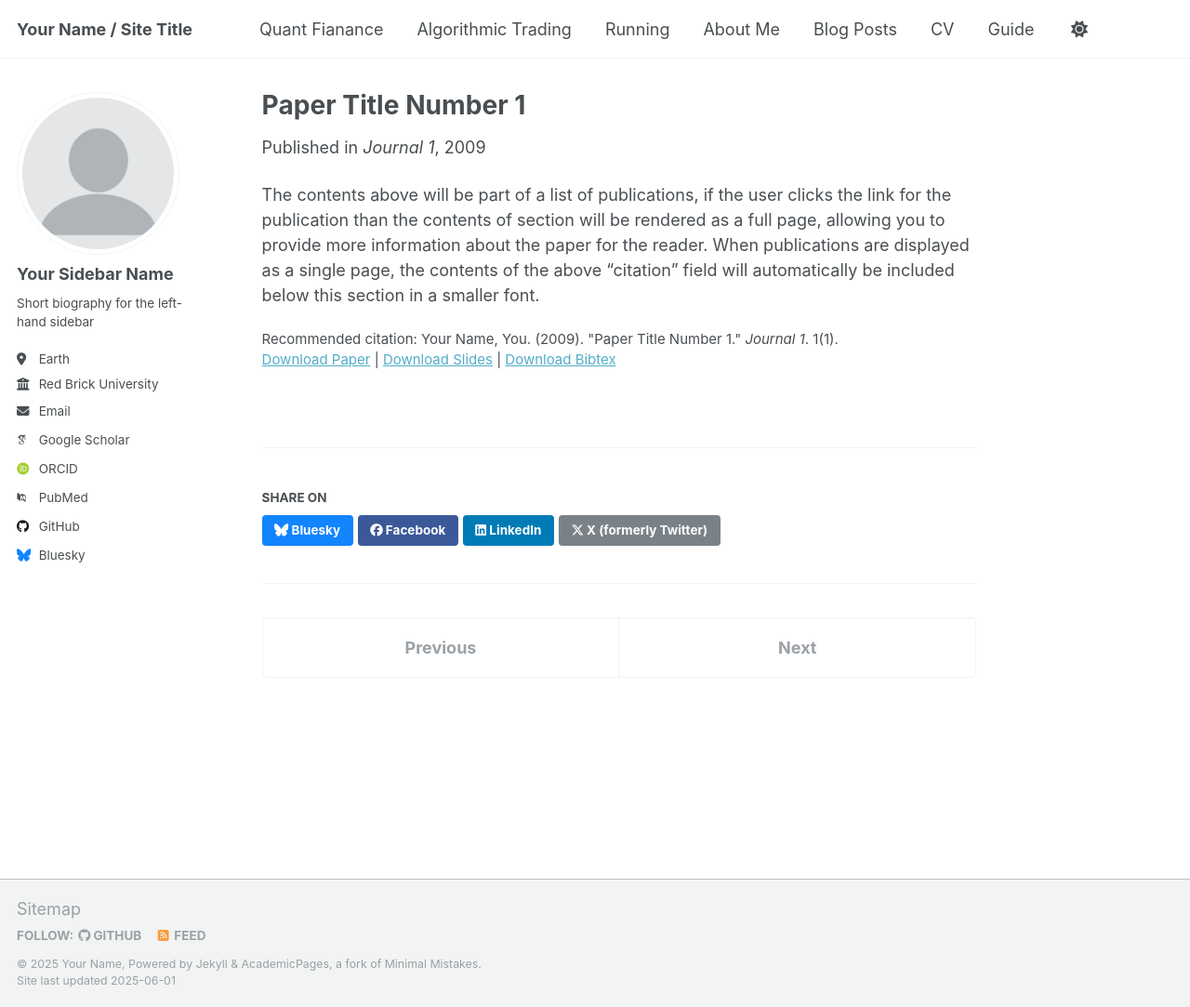
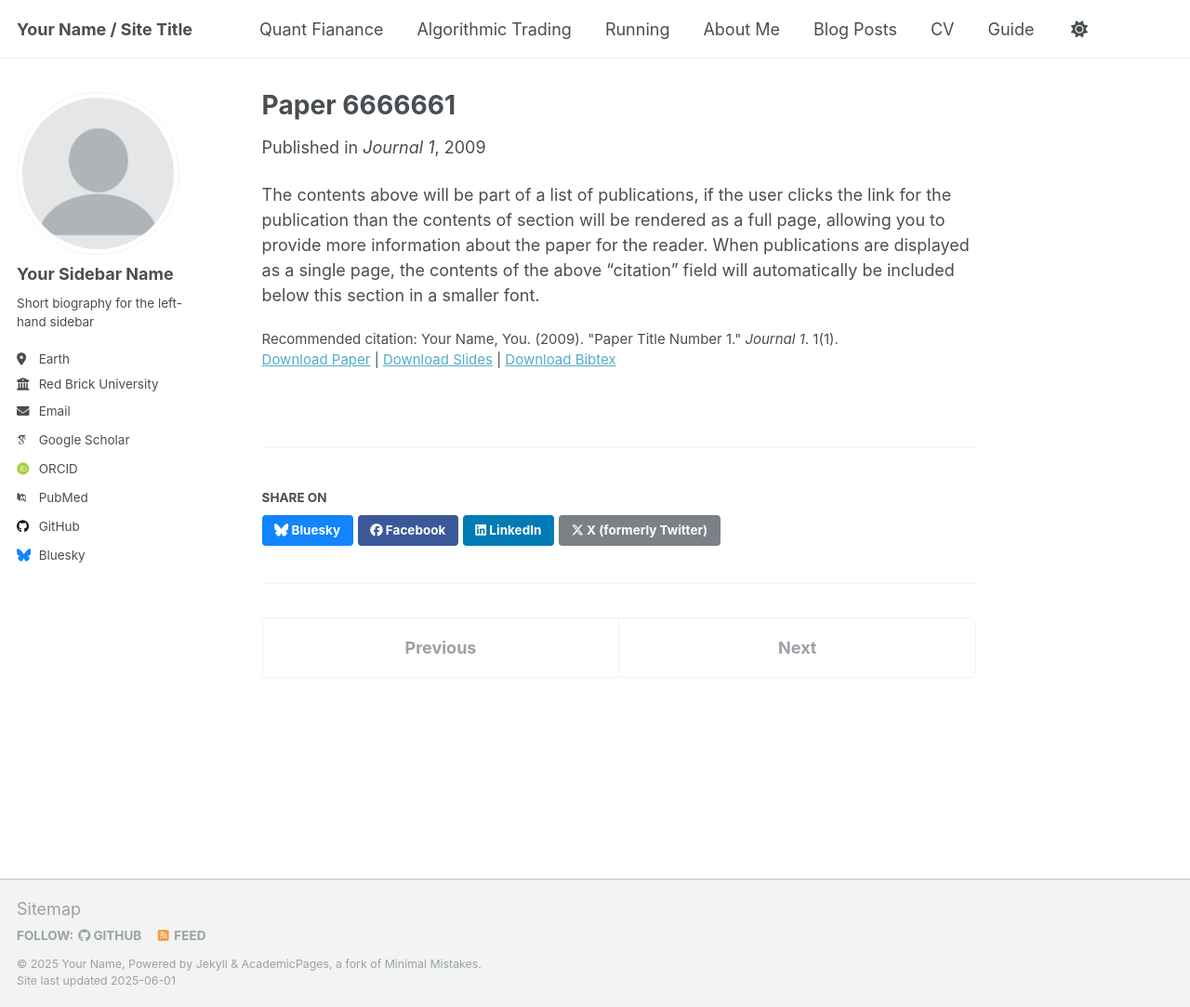
Before and after one commit to dani-gonzalez-muela/Web, a Jekyll site: the page built from _publications/2009-10-01-paper-title-number-1.md, in a window 1280 px wide and 1083 px high. Shown: the whole window at 93% size. Built offline with Jekyll 4.4.1, drawn with Linux system fonts in a browser that asks for light colours; some web fonts are replaced.

Commit message:
Update 2009-10-01-paper-title-number-1.md

```diff
--- a/_publications/2009-10-01-paper-title-number-1.md
+++ b/_publications/2009-10-01-paper-title-number-1.md
@@ -1,5 +1,5 @@
 ---
-title: "Paper Title Number 1"
+title: "Paper 6666661"
 collection: publications
 category: manuscripts
 permalink: /publication/2009-10-01-paper-title-number-1
```
